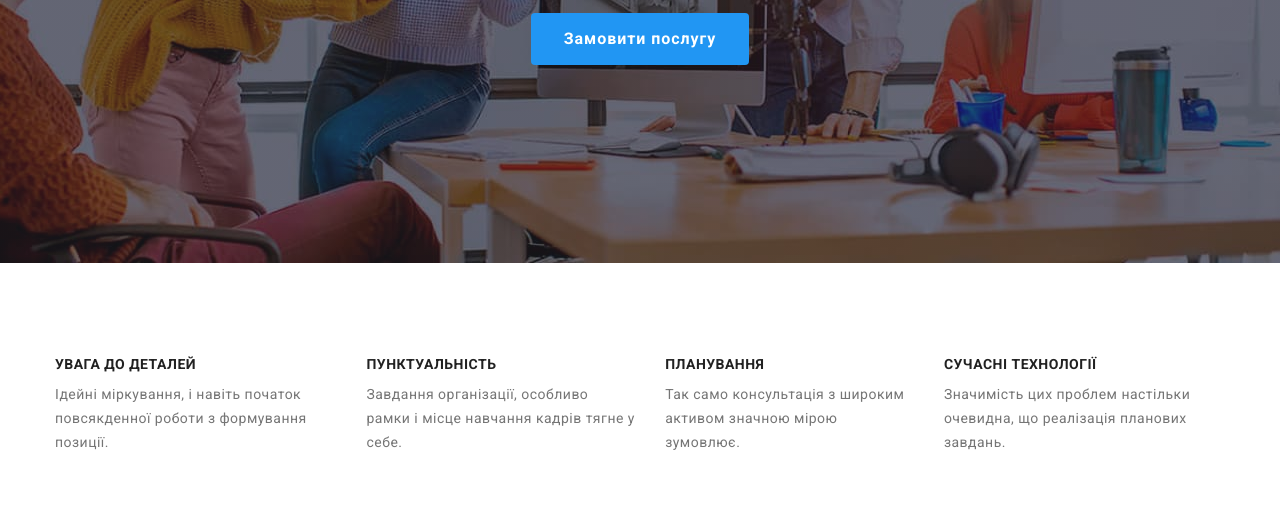
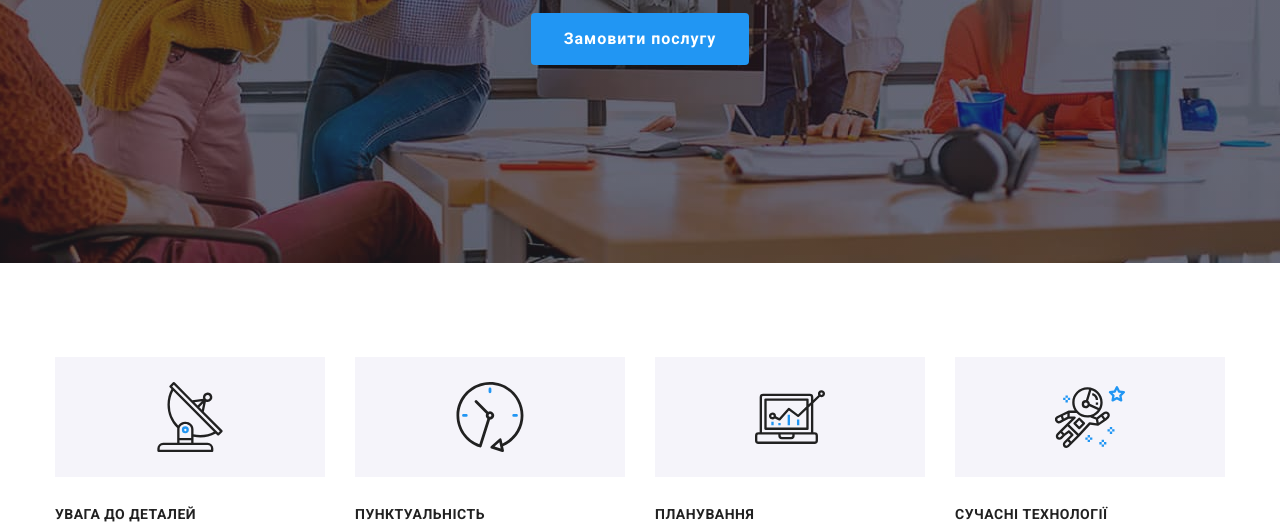
Before and after one commit to ElenaAlexk/goit-markup-hw-04, a plain HTML site: page index.html in a window 1280 px wide. Shown: the part 418-948 px from the top of the page. Drawn offline with nearby package versions, Linux system fonts and the light colour scheme.

Commit message:
Update features

```diff
--- a/css/styles.css
+++ b/css/styles.css
@@ -240,6 +240,17 @@ img {
   display: flex;
   gap: 30px;
 }
+.item-section {
+  flex-basis: calc((100% - 90px) / 4);
+}
+.icons {
+  display: flex;
+  justify-content: center;
+  align-items: center;
+  height: 120px;
+  background: #f5f4fa;
+}
+
 .section-work {
   padding-top: 0px;
   padding-bottom: 94px;
@@ -255,6 +266,7 @@ img {
   text-align: center;
 }
 .section-subtitle {
+  margin-top: 30px;
   margin-bottom: 10px;
   color: var(--title-text-color);
   font-weight: 700;
--- a/index.html
+++ b/index.html
@@ -61,18 +61,38 @@
           <h2 class="visually-hidden">Наші переваги</h2>
           <ul class="section-list">
             <li class="item-section">
+              <div class="icons">
+                <svg class="item-icon" width="70px" height="70px">
+                  <use href="./images/icons.svg#icon-antenna"></use>
+                </svg>
+              </div>
               <h3 class="section-subtitle">УВАГА ДО ДЕТАЛЕЙ</h3>
               <p class="text">Ідейні міркування, і навіть початок повсякденної роботи з формування позиції.</p>
             </li>
             <li class="item-section">
+              <div class="icons">
+                <svg class="item-icon" width="70px" height="70px">
+                  <use href="./images/icons.svg#icon-clock--"></use>
+                </svg>
+              </div>
               <h3 class="section-subtitle">ПУНКТУАЛЬНІСТЬ</h3>
               <p class="text">Завдання організації, особливо рамки і місце навчання кадрів тягне у себе.</p>
             </li>
             <li class="item-section">
+              <div class="icons">
+                <svg class="item-icon" width="70px" height="70px">
+                  <use href="./images/icons.svg#icon-diagram"></use>
+                </svg>
+              </div>
               <h3 class="section-subtitle">ПЛАНУВАННЯ</h3>
               <p class="text">Так само консультація з широким активом значною мірою зумовлює.</p>
             </li>
             <li class="item-section">
+              <div class="icons">
+                <svg class="item-icon" width="70px" height="70px">
+                  <use href="./images/icons.svg#icon-astronaut"></use>
+                </svg>
+              </div>
               <h3 class="section-subtitle">СУЧАСНІ ТЕХНОЛОГІЇ</h3>
               <p class="text">Значимість цих проблем настільки очевидна, що реалізація планових завдань.</p>
             </li>
```
